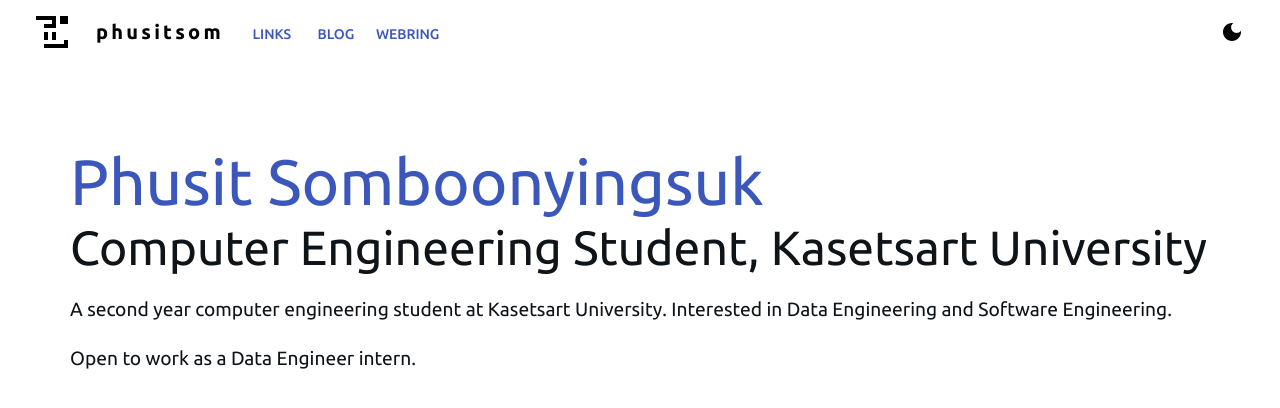
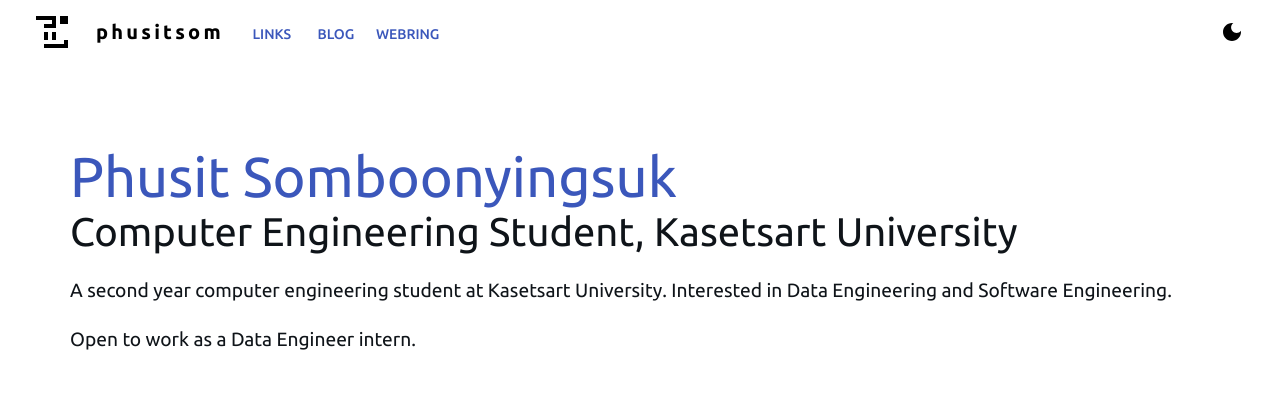
Before and after one commit to lazykern/me.kazylab.xyz, a Next.js app: page / in a window 1280 px wide. Shown: the top 408 px of the page. Built offline with nearby package versions, Linux system fonts and the light colour scheme.

Commit message:
Fix more font problems

```diff
--- a/pages/index.tsx
+++ b/pages/index.tsx
@@ -22,14 +22,14 @@ export default function Home() {
               variant="h1"
               fontWeight="400"
               color="primary"
-              fontSize={{ xs: "3rem", md: "4rem" }}
+              fontSize={{ xs: "2.5rem", md: "3.5rem" }}
             >
               Phusit Somboonyingsuk
             </Typography>
             <Typography
               variant="h3"
               paddingBottom="20px"
-              fontSize={{ xs: "2rem", md: "3rem" }}
+              fontSize={{ xs: "2rem", md: "2.5rem" }}
             >
               Computer Engineering Student, Kasetsart University
             </Typography>
```
